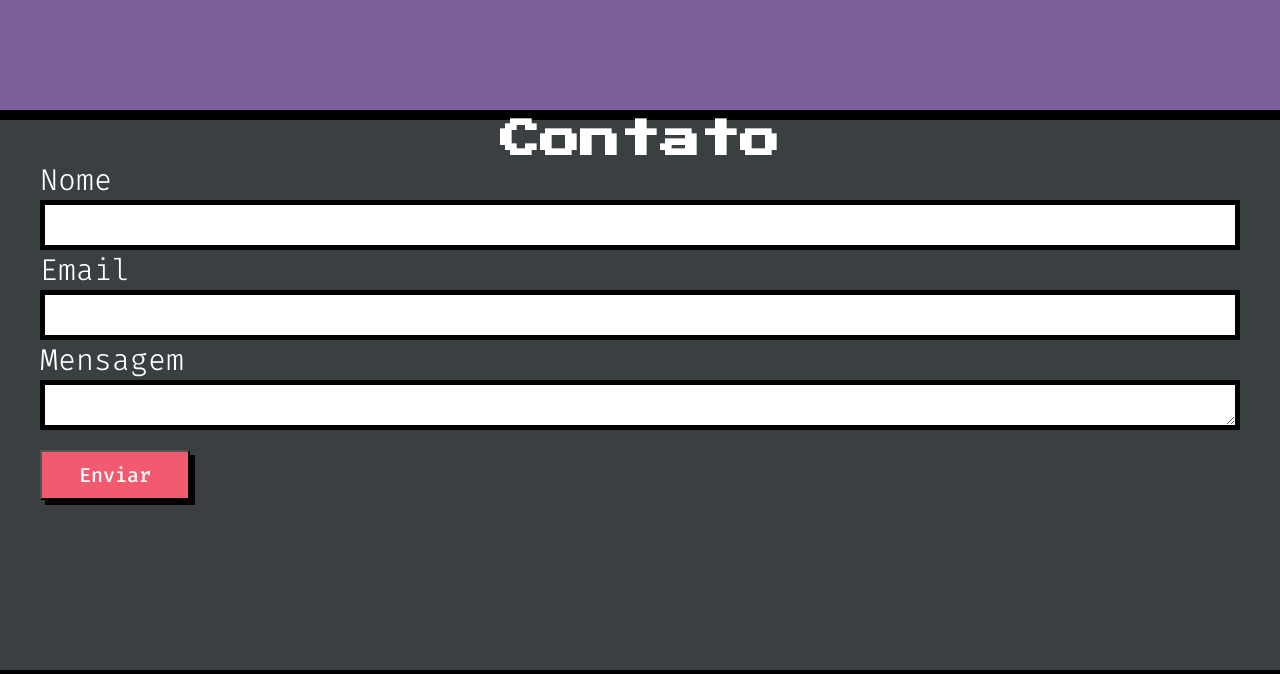
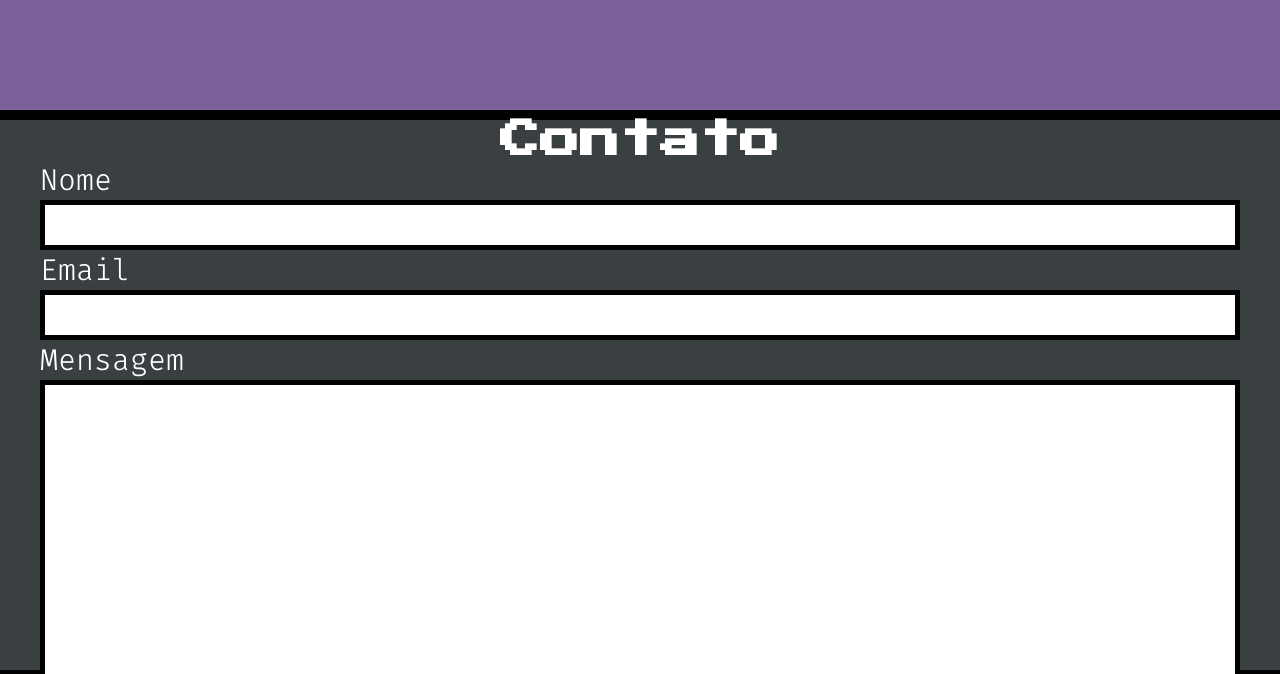
Before and after one commit to matheussgsilva/portifolio-pixel-art, a plain HTML site: page index.html in a window 1280 px wide. Shown: the part 2878-3552 px from the top of the page. Drawn offline with Linux system fonts and the light colour scheme.

Commit message:
Create the input variation

```diff
--- a/css/components/main-input.css
+++ b/css/components/main-input.css
@@ -7,3 +7,7 @@
     padding-right: 5px;
     width: 100%;
 }
+
+.main-input.-textarea {
+    height: 320px;
+}
--- a/index.html
+++ b/index.html
@@ -162,7 +162,7 @@
             <label class="main-label" for="emailinput">Email</label>
             <input class="main-input" type="email" name="emailinput" id="emailinput">
             <label class="main-label" for="messageinput">Mensagem</label>
-            <textarea class="main-input" name="messageinput" id="messageinput"></textarea>
+            <textarea class="main-input -textarea" name="messageinput" id="messageinput"></textarea>
             <button class="main-button">Enviar</button>
         </form>
     </section>
```
